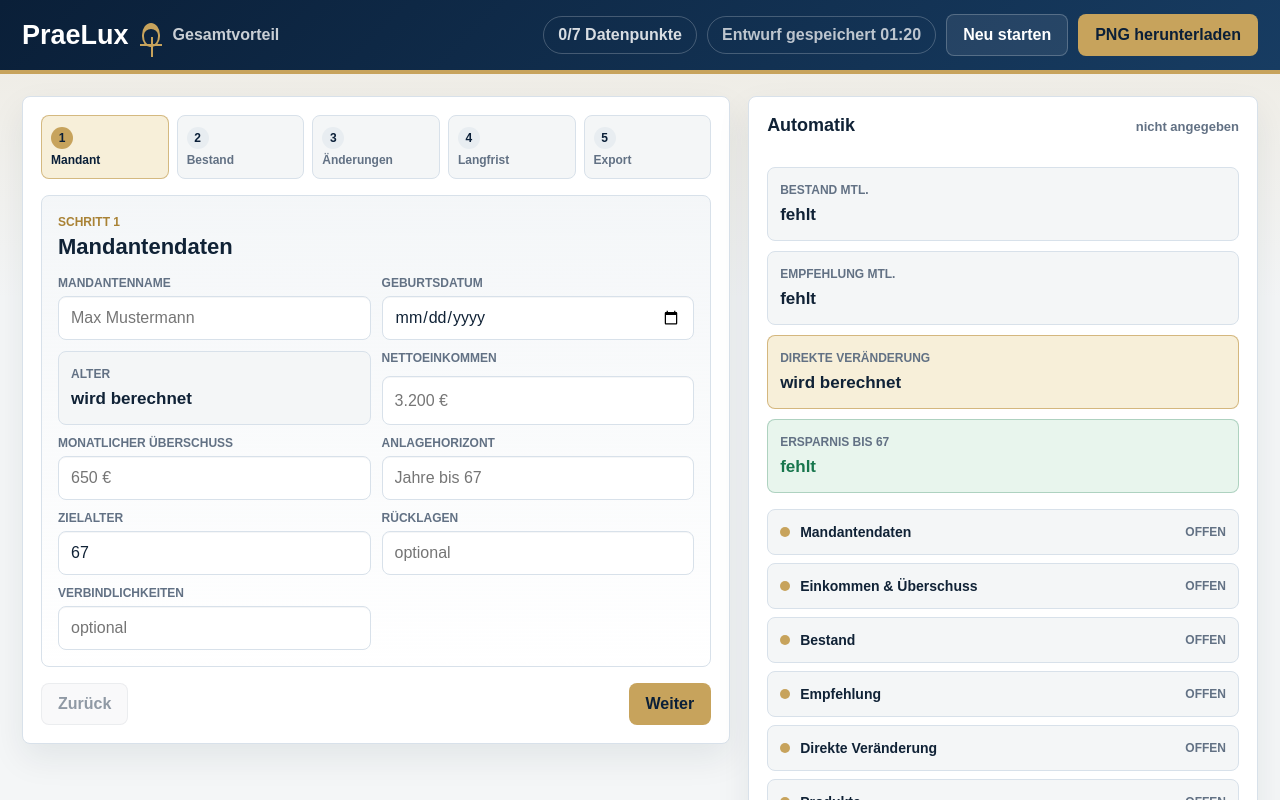
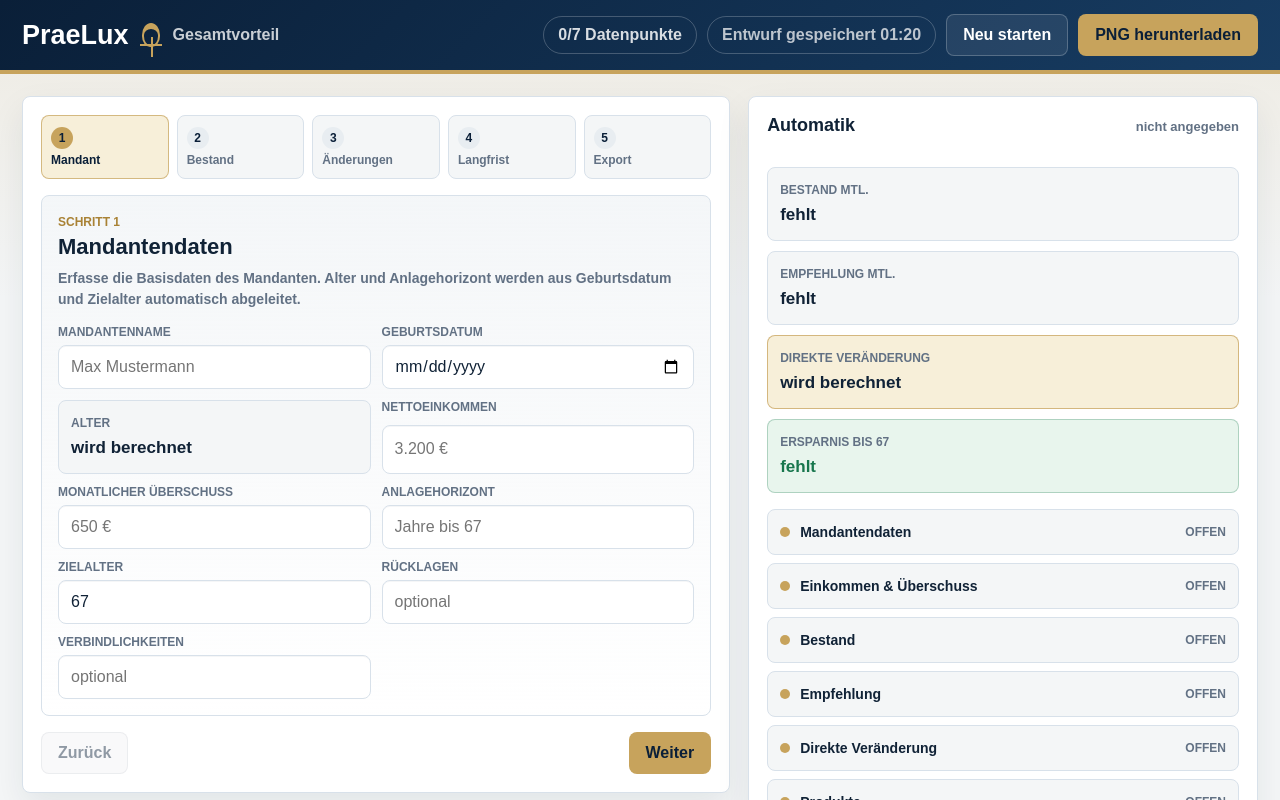
Before and after one commit to TodesFee001/werkstatt-system, a Next.js app: page / in a window 1280 px wide. Shown: the top 800 px of the page. Built offline with nearby package versions, Linux system fonts and the light colour scheme.

Commit message:
Add wizard step descriptions

```diff
--- a/app/globals.css
+++ b/app/globals.css
@@ -311,6 +311,14 @@ textarea:focus {
   margin: 4px 0 0;
   font-size: 22px;
   line-height: 1.2;
+}
+
+.step-heading p {
+  margin: 8px 0 0;
+  color: var(--muted);
+  font-size: 14px;
+  font-weight: 600;
+  line-height: 1.45;
 }
 
 .field-grid {
--- a/app/praelux-tool.tsx
+++ b/app/praelux-tool.tsx
@@ -21,10 +21,34 @@ type ScalarField = {
 }[keyof PraeLuxFormData]
 
 const steps = [
-  { title: 'Mandantendaten', tab: 'Mandant', eyebrow: 'Schritt 1' },
-  { title: 'Bestand & Konzept', tab: 'Bestand', eyebrow: 'Schritt 2' },
-  { title: 'Veränderungen', tab: 'Änderungen', eyebrow: 'Schritt 3' },
-  { title: 'Langfristwirkung', tab: 'Langfrist', eyebrow: 'Schritt 4' },
+  {
+    title: 'Mandantendaten',
+    tab: 'Mandant',
+    eyebrow: 'Schritt 1',
+    description:
+      'Erfasse die Basisdaten des Mandanten. Alter und Anlagehorizont werden aus Geburtsdatum und Zielalter automatisch abgeleitet.',
+  },
+  {
+    title: 'Bestand & Konzept',
+    tab: 'Bestand',
+    eyebrow: 'Schritt 2',
+    description:
+      'Vergleiche die monatlichen Gesamtbeiträge der aktuellen Situation mit dem empfohlenen Konzept. Jahreswerte und direkte Veränderung werden automatisch berechnet.',
+  },
+  {
+    title: 'Veränderungen',
+    tab: 'Änderungen',
+    eyebrow: 'Schritt 3',
+    description:
+      'Trage einzelne Produkte, Tarife oder Krankenkassen mit altem und neuem Beitrag ein. Die Wirkung wird je Baustein automatisch erkannt und kann in die Gesamtbeiträge übernommen werden.',
+  },
+  {
+    title: 'Langfristwirkung',
+    tab: 'Langfrist',
+    eyebrow: 'Schritt 4',
+    description:
+      'Erfasse die reine Bestandsersparnis und optionalen Monatsbetrag samt Zinssatz. Die Wirkung bis zum Zielalter wird daraus modellhaft berechnet.',
+  },
   { title: 'Vorschau & Export', tab: 'Export', eyebrow: 'Schritt 5' },
 ] as const
 
@@ -527,6 +551,7 @@ export default function PraeLuxTool() {
             <div className="step-heading">
               <span>{currentStep.eyebrow}</span>
               <h1>{currentStep.title}</h1>
+              {'description' in currentStep && <p>{currentStep.description}</p>}
             </div>
             {renderStep()}
           </div>
```
